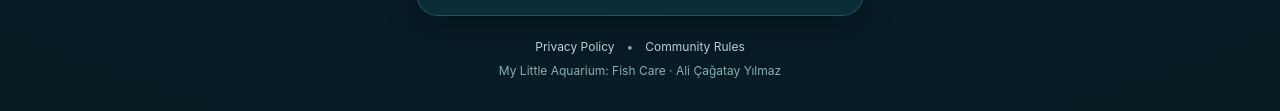
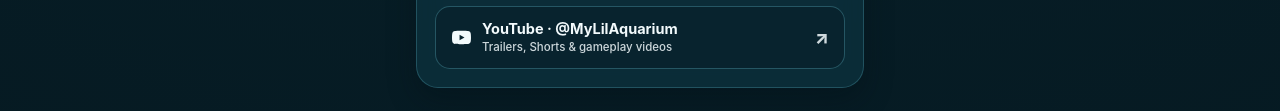
Before and after one commit to mylittleaquarium/mylittleaquarium.github.io, a plain HTML site: page index.html in a window 1280 px wide. Shown: the part 1190-1301 px from the top of the page. Drawn offline with Linux system fonts and the light colour scheme.

Commit message:
Add official YouTube channel (@MyLilAquarium) to link hub

```diff
--- a/index.html
+++ b/index.html
@@ -660,6 +660,24 @@
             </div>
             <span class="arrow" aria-hidden="true">↗</span>
           </a>
+
+          <a
+            class="btn btn-secondary"
+            href="https://www.youtube.com/@MyLilAquarium"
+            target="_blank"
+            rel="noopener noreferrer"
+          >
+            <div class="btn-left">
+              <span class="btn-icon" aria-hidden="true" style="display:inline-flex;align-items:center;justify-content:center;width:20px;height:20px;">
+                <svg width="19" height="19" viewBox="0 0 24 24" fill="currentColor"><path d="M23.498 6.186a3.016 3.016 0 0 0-2.122-2.136C19.505 3.545 12 3.545 12 3.545s-7.505 0-9.377.505A3.017 3.017 0 0 0 .502 6.186C0 8.07 0 12 0 12s0 3.93.502 5.814a3.016 3.016 0 0 0 2.122 2.136c1.871.505 9.376.505 9.376.505s7.505 0 9.377-.505a3.015 3.015 0 0 0 2.122-2.136C24 15.93 24 12 24 12s0-3.93-.502-5.814zM9.545 15.568V8.432L15.818 12l-6.273 3.568z"/></svg>
+              </span>
+              <div class="btn-text">
+                <span class="btn-label" id="t-yt-label">YouTube · @MyLilAquarium</span>
+                <span class="btn-sub" id="t-yt-sub">Trailers, Shorts &amp; gameplay videos</span>
+              </div>
+            </div>
+            <span class="arrow" aria-hidden="true">↗</span>
+          </a>
         </div>
       </section>
     </div>
@@ -715,6 +733,8 @@
         igSub: "Updates, reels & aquarium tips",
         xLabel: "X (Twitter) · @MyLilAquarium",
         xSub: "News, dev updates & announcements",
+        ytLabel: "YouTube · @MyLilAquarium",
+        ytSub: "Trailers, Shorts & gameplay videos",
         privacy: "Privacy Policy",
         rules: "Community Rules"
       },
@@ -747,6 +767,8 @@
         igSub: "Güncellemeler, Reels videoları ve bakım ipuçları",
         xLabel: "X (Twitter) · @MyLilAquarium",
         xSub: "Duyurular, geliştirici notları ve haberler",
+        ytLabel: "YouTube · @MyLilAquarium",
+        ytSub: "Fragmanlar, Shorts ve oynanış videoları",
         privacy: "Gizlilik Politikası",
         rules: "Topluluk Kuralları"
       },
@@ -779,6 +801,8 @@
         igSub: "Updates, Reels & Pflege-Tipps",
         xLabel: "X (Twitter) · @MyLilAquarium",
         xSub: "Neuigkeiten, Entwickler-Updates & Ankündigungen",
+        ytLabel: "YouTube · @MyLilAquarium",
+        ytSub: "Trailer, Shorts & Gameplay-Videos",
         privacy: "Datenschutz",
         rules: "Community-Regeln"
       },
@@ -811,6 +835,8 @@
         igSub: "Actualités, Reels et astuces d’aquariophilie",
         xLabel: "X (Twitter) · @MyLilAquarium",
         xSub: "Actualités, mises à jour et annonces",
+        ytLabel: "YouTube · @MyLilAquarium",
+        ytSub: "Bandes-annonces, Shorts et gameplay",
         privacy: "Confidentialité",
         rules: "Règles de la communauté"
       },
@@ -843,6 +869,8 @@
         igSub: "Novedades, Reels y consejos",
         xLabel: "X (Twitter) · @MyLilAquarium",
         xSub: "Noticias, actualizaciones y anuncios",
+        ytLabel: "YouTube · @MyLilAquarium",
+        ytSub: "Tráileres, Shorts y videos de gameplay",
         privacy: "Política de privacidad",
         rules: "Normas de la comunidad"
       },
@@ -875,6 +903,8 @@
         igSub: "Novidades, Reels e dicas de cuidados",
         xLabel: "X (Twitter) · @MyLilAquarium",
         xSub: "Notícias, atualizações e anúncios",
+        ytLabel: "YouTube · @MyLilAquarium",
+        ytSub: "Trailers, Shorts e vídeos de gameplay",
         privacy: "Privacidade",
         rules: "Regras da comunidade"
       },
@@ -907,6 +937,8 @@
         igSub: "Aggiornamenti, Reel e guide",
         xLabel: "X (Twitter) · @MyLilAquarium",
         xSub: "Novità, aggiornamenti e annunci",
+        ytLabel: "YouTube · @MyLilAquarium",
+        ytSub: "Trailer, Shorts e video di gameplay",
         privacy: "Privacy Policy",
         rules: "Regole della community"
       },
@@ -939,6 +971,8 @@
         igSub: "Новости, Reels и советы по уходу",
         xLabel: "X (Twitter) · @MyLilAquarium",
         xSub: "Новости, обновления и анонсы",
+        ytLabel: "YouTube · @MyLilAquarium",
+        ytSub: "Трейлеры, Shorts и геймплей",
         privacy: "Политика конфиденциальности",
         rules: "Правила сообщества"
       },
@@ -971,6 +1005,8 @@
         igSub: "アップデート情報・リール動画",
         xLabel: "X (Twitter) · @MyLilAquarium",
         xSub: "最新ニュース・開発アップデート・お知らせ",
+        ytLabel: "YouTube · @MyLilAquarium",
+        ytSub: "トレーラー・ショート動画・ゲームプレイ",
         privacy: "プライバシーポリシー",
         rules: "コミュニティルール"
       },
@@ -1003,6 +1039,8 @@
         igSub: "업데이트 소식, 릴스 및 관리 팁",
         xLabel: "X (Twitter) · @MyLilAquarium",
         xSub: "최신 소식, 개발 업데이트 및 공지사항",
+        ytLabel: "YouTube · @MyLilAquarium",
+        ytSub: "트레일러, 쇼츠 및 게임플레이 영상",
         privacy: "개인정보 처리방침",
         rules: "커뮤니티 규칙"
       },
@@ -1035,6 +1073,8 @@
         igSub: "游戏动态、Reels 视频与养护指南",
         xLabel: "X (Twitter) · @MyLilAquarium",
         xSub: "最新资讯、开发动态与官方公告",
+        ytLabel: "YouTube · @MyLilAquarium",
+        ytSub: "宣传片、Shorts 短视频与实机演示",
         privacy: "隐私政策",
         rules: "社区规则"
       }
@@ -1068,6 +1108,8 @@
       ["t-ig-sub", "igSub"],
       ["t-x-label", "xLabel"],
       ["t-x-sub", "xSub"],
+      ["t-yt-label", "ytLabel"],
+      ["t-yt-sub", "ytSub"],
       ["t-privacy", "privacy"],
       ["t-rules", "rules"]
     ];
```
